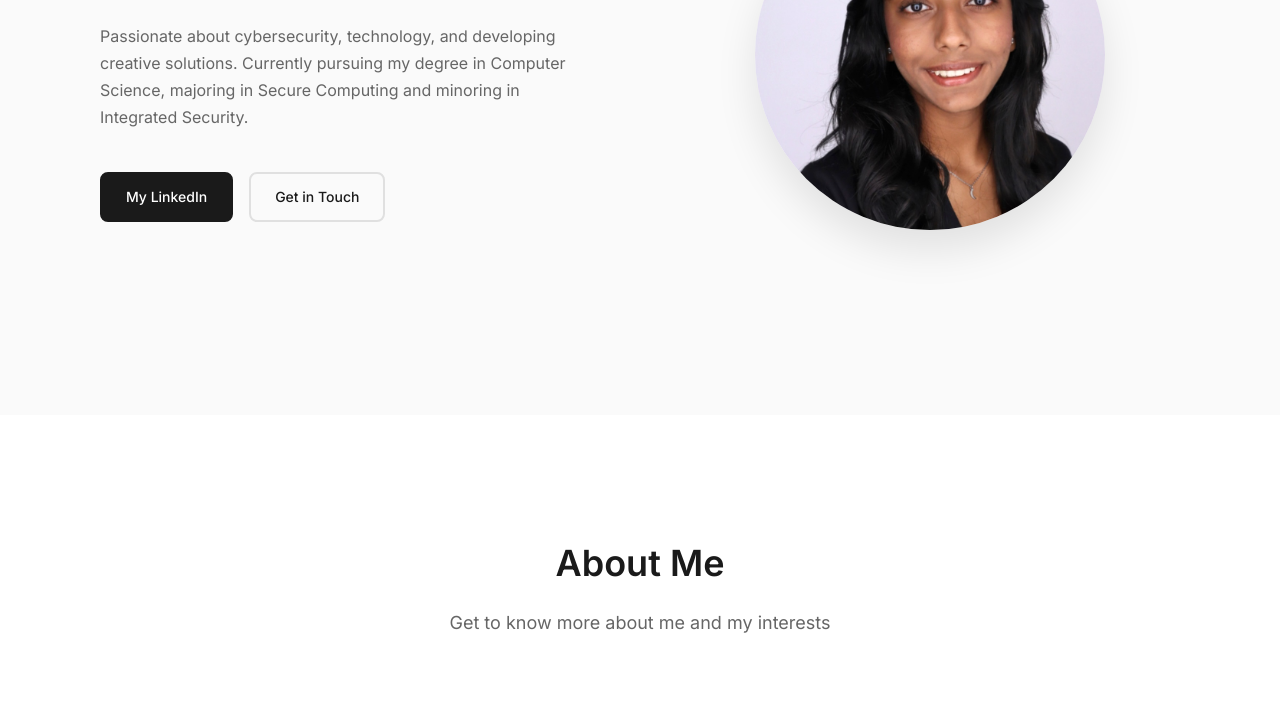
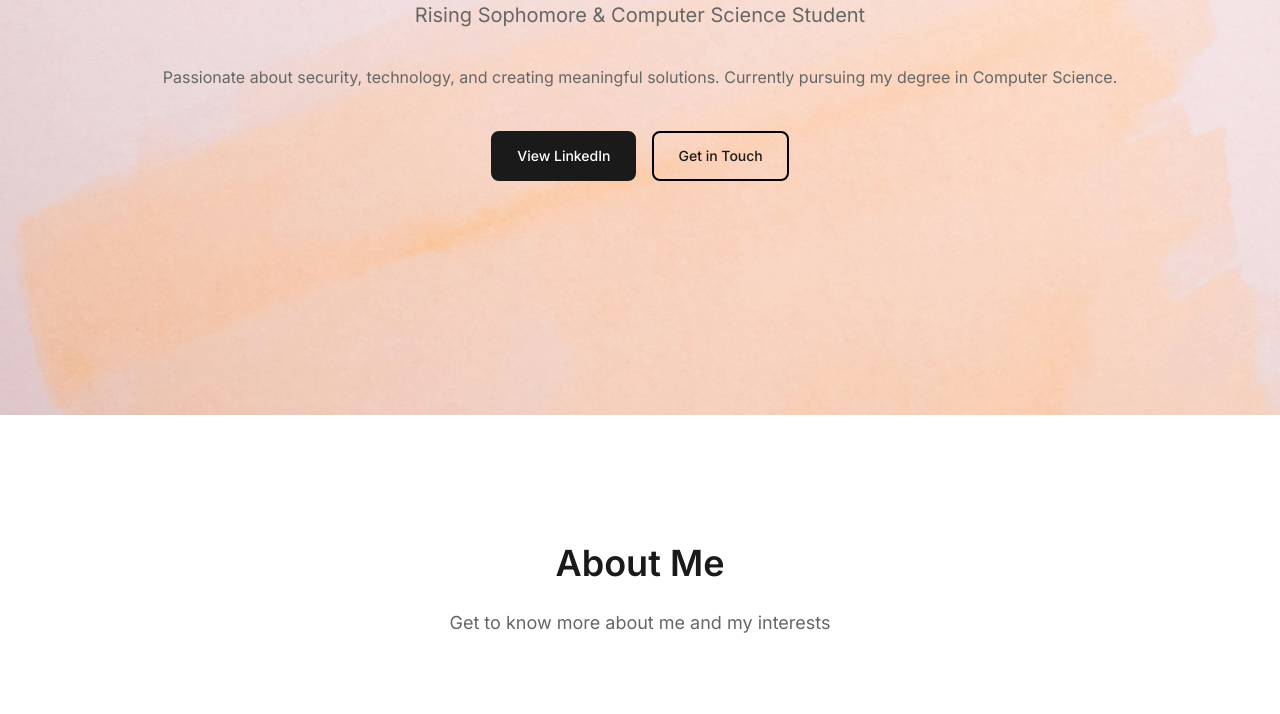
Before and after one commit to ranisha39/portfolio, a plain HTML site: page index.html in a window 1280 px wide. Shown: the part 385-1099 px from the top of the page. Drawn offline with Linux system fonts and the light colour scheme; files whose address does not match are found by name.

Commit message:
changed hero

```diff
--- a/index.html
+++ b/index.html
@@ -21,20 +21,18 @@
 
     <section class="hero">
         <div class="container">
-            <div class="hero-content">
-                <div class="hero-text">
-                    <h1>Hi, I'm Anisha Rapolu</h1>
-                    <p class="subtitle">Student at Virginia Tech</p>
-                    <p>Passionate about cybersecurity, technology, and developing creative solutions. Currently pursuing my degree in Computer Science, majoring in Secure Computing and minoring in Integrated Security.</p>
-                    <div class="cta-buttons">
-                        <a href="https://linkedin.com/in/anisha-rapolu" class="btn-primary" target="_blank">My LinkedIn</a>
-                        <a href="#contact" class="btn-secondary">Get in Touch</a>
-                    </div>
-                </div>
-                <div class="hero-image">
-                    <img src="IMG_9839.jpg" alt="Anisha Rapolu" class="profile-image" />
+            <div class="hero-content single-column">
+            <div class="hero-text">
+                <h1>Hi, I'm Anisha Rapolu</h1>
+                <p class="subtitle">Rising Sophomore & Computer Science Student</p>
+                <p>Passionate about security, technology, and creating meaningful solutions. Currently pursuing my degree in Computer Science.</p>
+                <div class="cta-buttons">
+                    <a href="https://linkedin.com/in/your-linkedin-username" class="btn-primary" target="_blank">View LinkedIn</a>
+                    <a href="#contact" class="btn-secondary">Get in Touch</a>
                 </div>
             </div>
+        </div>
+
         </div>
     </section>
 
@@ -133,7 +131,7 @@
         <div class="container">
             <div class="section-header">
                 <h2 class="section-title">Personal Projects</h2>
-                <p class="section-subtitle">Hands-on projects that showcase my techinical skills</p>
+                <p class="section-subtitle">Hands-on projects that showcase my technical skills</p>
             </div>
             <div class="skills-grid">
                 <div class="skill-category">
--- a/styles.css
+++ b/styles.css
@@ -71,18 +71,23 @@ nav {
     display: flex;
     align-items: center;
     padding-top: 80px;
+    background-image: url('/Users/anisharapolu/Downloads/projects/my-portfolio/annie-spratt-zA7I5BtFbvw-unsplash.jpg');
+    background-size: cover;
+    background-position: center;
+    background-repeat: no-repeat;
+    color: white;
 }
 
 .hero-content {
-    display: grid;
-    grid-template-columns: 1fr 1fr;
-    gap: 80px;
+    display: flex;
+    justify-content: center;
     align-items: center;
     width: 100%;
+    text-align: center;
 }
 
 .hero-text {
-    max-width: 500px;
+    width: 100%;
 }
 
 .hero-text h1 {
@@ -111,6 +116,7 @@ nav {
     display: flex;
     gap: 16px;
     align-items: center;
+    justify-content: center;
 }
 
 .btn-primary {
@@ -133,7 +139,7 @@ nav {
 .btn-secondary {
     color: #1a1a1a;
     padding: 12px 24px;
-    border: 2px solid #e0e0e0;
+    border: 2px solid #000000;
     border-radius: 8px;
     text-decoration: none;
     font-weight: 500;
@@ -215,6 +221,7 @@ nav {
     display: grid;
     grid-template-columns: 1fr 1fr;
     gap: 40px;
+    color: #fdd6db
 }
 
 .stat-item {
@@ -222,6 +229,7 @@ nav {
     padding: 32px;
     background: #f8f9fa;
     border-radius: 12px;
+
 }
 
 .stat-number {
@@ -484,4 +492,7 @@ footer p {
         flex-direction: column;
         align-items: stretch;
     }
+
+    background: linear-gradient(135deg, rgba(255, 255, 255, 0.3), rgba(255, 255, 255, 0.1)),
+            url('https://images.unsplash.com/photo-1563291074-2bf8677ac0e5?q=80&w=707&auto=format&fit=crop&ixlib=rb-4.1.0&ixid=M3wxMjA3fDB8MHxwaG90by1wYWdlfHx8fGVufDB8fHx8fA%3D%3D');
 }
```
Also changed, not shown: annie-spratt-zA7I5BtFbvw-unsplash.jpg (added).
